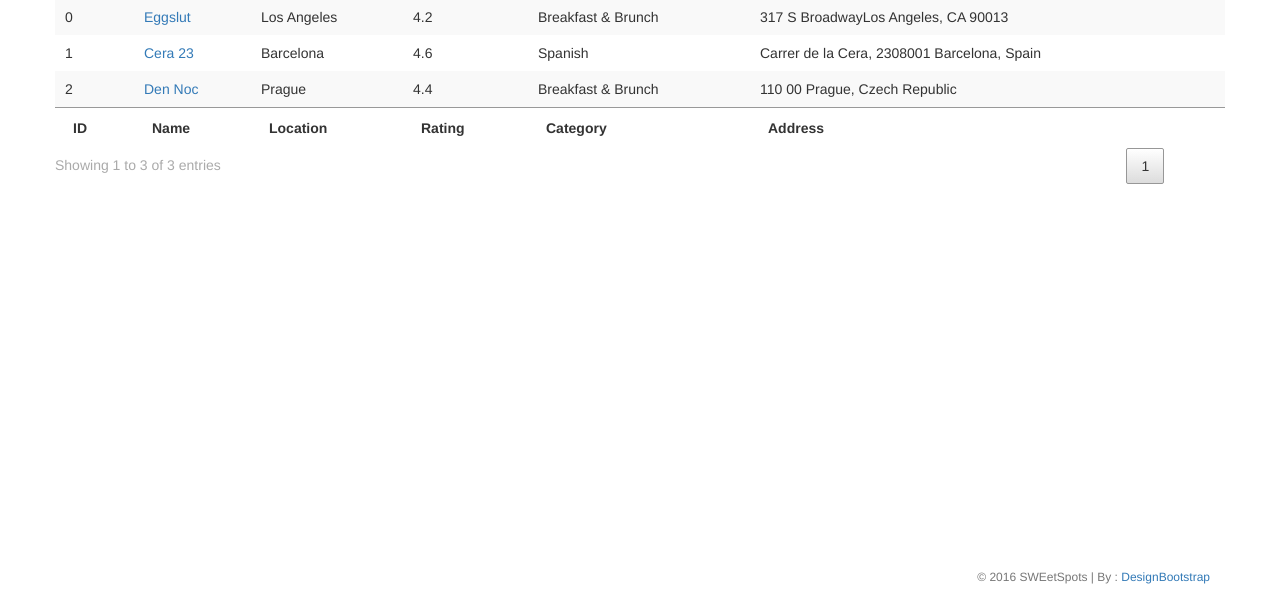
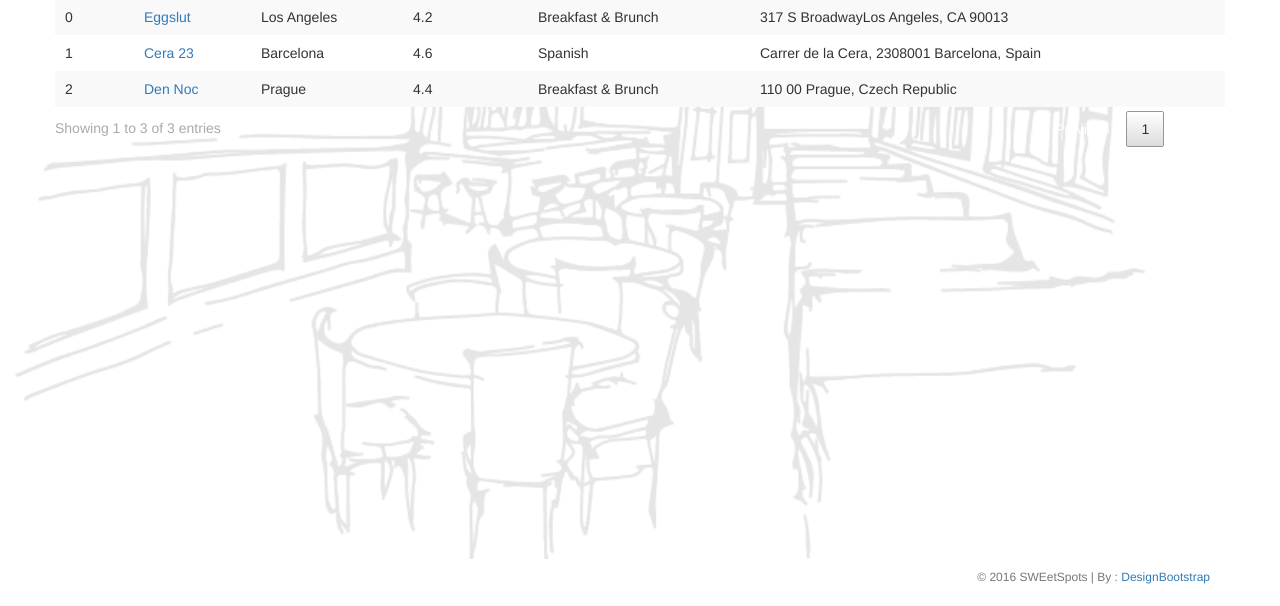
Before and after one commit to derek-truong/cs373-idb, a Flask app: page /restaurants in a window 1280 px wide. Shown: the part 241-847 px from the top of the page. Run offline with Flask 2, Linux system fonts and the light colour scheme; some libraries are stand-ins or nearby versions.

Commit message:
added bg to restaurants pg

```diff
--- a/static/assets/css/style.css
+++ b/static/assets/css/style.css
@@ -34,6 +34,23 @@ html,body {
     margin: 0;
     padding: 0;
     height: 100%; /* needed for container min-height */
+
+}
+
+/*or try html inline: <div class="container" style="background-image: url('cs.jpg');">*/
+#restaurants .container {
+    position: absolute;
+    height: 100%;
+    background-image: url('../img/bgs/restaurant_sketchbw.jpg');
+    opacity: 0.1;
+    filter: alpha(opacity=10);
+    background-size: cover;
+    background-repeat: no-repeat;
+    background-position: 0% 50%;
+    -ms-background-size: cover;
+    -o-background-size: cover;
+    -moz-background-size: cover;
+    -webkit-background-size: cover;
 }
 
 section {
@@ -580,6 +597,7 @@ footer {
     /*background-color: rgba(204, 0, 102, 0.9);*/
     width: 100%;
     bottom: 0; /* stick to bottom */
+    background-image: inherit;
 }
 
 footer > a, footer > a:hover {
--- a/static/assets/js/custom.js
+++ b/static/assets/js/custom.js
@@ -44,15 +44,15 @@ SLIDER SCRIPTS
 VAGAS SLIDESHOW SCRIPTS
 ======================================*/
 // img/1.jpg
-$.vegas('slideshow', {
-backgrounds: [
-{ src: '../static/assets/img/white.jpg', fade: 1000, delay: 9000 },
-// { src: '../static/assets/img/darkgrey.jpg', fade: 1000, delay: 9000 },
-]
-})('overlay', {
-/** SLIDESHOW OVERLAY IMAGE **/
-// src: '../static/assets/js/vegas/overlays/06.png' // THERE ARE TOTAL 01 TO 15 .png IMAGES AT THE PATH GIVEN, WHICH YOU CAN USE HERE
-});
+// $.vegas('slideshow', {
+// backgrounds: [
+// { src: '../static/assets/img/white.jpg', fade: 1000, delay: 9000 },
+// // { src: '../static/assets/img/darkgrey.jpg', fade: 1000, delay: 9000 },
+// ]
+// })('overlay', {
+// /** SLIDESHOW OVERLAY IMAGE **/
+// // src: '../static/assets/js/vegas/overlays/06.png' // THERE ARE TOTAL 01 TO 15 .png IMAGES AT THE PATH GIVEN, WHICH YOU CAN USE HERE
+// });
 
 
 /*====================================
--- a/templates/restaurants.html
+++ b/templates/restaurants.html
@@ -60,15 +60,19 @@
             </div>
         </div>
         <!--MENU SECTION END-->
+        <div id="restaurants">
+            <div class="container">
+            </div>
+        </div>
         <!--GRID SECTION START-->
         <section id="grid">
+
             <div class="container">
                 <div class="row text-center header animate-in" data-anim-type="fade-in-up">
                     <div class="col-xs-12 col-sm-12 col-md-12 col-lg-12">
 
-                        <h3>Grid Overview </h3>
+                        <h3>Restaurants</h3>
                         <hr />
-
                     </div>
                 </div>
                 <!-- <div class="row pad-bottom animate-in" data-anim-type="fade-in-up">
@@ -186,7 +190,7 @@
                                 <th>Address</th>
                             </tr>
                         </thead>
-                        <tfoot>
+<!--                         <tfoot>
                             <tr>
                                 <th>ID</th>
                                 <th>Name</th>
@@ -195,7 +199,7 @@
                                 <th>Category</th>
                                 <th>Address</th>
                             </tr>
-                        </tfoot>
+                        </tfoot> -->
                         <tbody>
                             <tr>
                                 <td data-search="0">0</td>
```
Also changed, not shown: static/assets/img/bgs/restaurant_sketch.jpg (added), static/assets/img/bgs/restaurant_sketchbw.jpg (added), static/assets/img/bgs/restaurant_sketchc.jpg (added), static/assets/img/img_ideas/familydinnerillus.jpg (added), static/assets/img/img_ideas/slack-imgs.com.png (added), 5 other files. Lines whose indentation alone changed are shown as unchanged.
